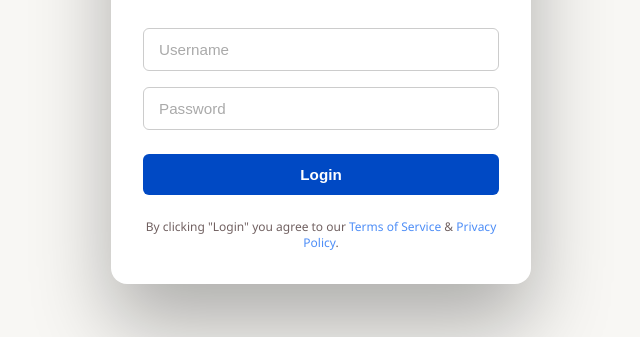
After one commit to mohitpandeycode/LeafyReads, a Django app: page /admin-dashboard/login/ in a window 1280 px wide. The commit adds this page. Shown: the part 463-800 px from the top of the page, without its empty margins (319-959 px from the left). Run offline with Django 5.2, Linux system fonts and the light colour scheme; some libraries are stand-ins or nearby versions.

Commit message:
user roles and response

```diff
--- a/LRAdmin/templates/basic.html
+++ b/LRAdmin/templates/basic.html
@@ -17,7 +17,6 @@
     <script src="https://unpkg.com/lucide@latest"></script>
     <link rel="stylesheet" href="{% static 'css/home.css' %}" />
     <link rel="stylesheet" href="{% static 'css/searchnav.css' %}" />
-    <link rel="stylesheet" href="{% static 'css/login.css' %}" />
     <style>
       .desktop-nav a.active {
         color: #60a5fa !important;
@@ -44,6 +43,7 @@
                 <a href="{% url 'viewBookAdmin' book.slug %}" target="_blank" class="">View Book</a>
             {% endif %}
             <a href="/" class="{% if request.path == '/' %}active{% endif %}">Visit Site</a>
+            <a href="/logout/" >Logout</a>
             <form id="navSearch" class="nav-search-wrapper" method="get">
                 <div id="navSearchBtn" class="nav-search-button" aria-label="Search"><i data-lucide="search"></i></div>
                 <input type="text" name="search" id="navSearchInput" class="nav-search-input" placeholder="Search for books, authors, or genres..." />
@@ -53,7 +53,7 @@
 
           <div class="header-actions">
             <button id="theme-toggle" class="theme-toggle-btn"><i data-lucide="sun"></i></button>
-            <div class="btn primary-btn">Welcome Mr. User</div>
+            <div class="btn primary-btn">Welcome {{user.username}} ✌️</div>
           </div>
         </div>
       </div>
--- /dev/null
+++ b/LRAdmin/templates/loginAdmin.html
@@ -0,0 +1,167 @@
+{% extends 'basic.html' %}
+{% load static %}
+
+{% block title %}
+LeafyReads - Login To Admin Account
+{% endblock %}
+
+{% block css %}
+<style>
+
+.loginpagesection {
+  display: flex;
+  align-items: center;
+  justify-content: center;
+
+}
+
+.leafy-auth-container {
+  background-color: #fff;
+  color: #0e0e1cfa;
+  font-family: 'Segoe UI', sans-serif;
+  width: 420px;
+  max-width: 90%;
+  padding: 2rem;
+  border-radius: 16px;
+  box-shadow: 0 40px 80px rgba(0, 0, 0, 0.3);
+  text-align: center;
+
+}
+
+
+ .leafy-auth-logo {
+   width: 100%;
+   max-width: 280px;
+   border-radius: 10px;
+   margin-bottom: 1.5rem;
+ }
+
+ .leafy-auth-container h1 {
+   font-size: 1.8rem;
+   margin-bottom: 0.5rem;
+ }
+
+ .leafy-sub-text {
+   margin-bottom: 1.5rem;
+   font-size: 0.75rem;
+ }
+
+
+ body.dark-mode .leafy-auth-container {
+   background-color: #00000070;
+   box-shadow:  2px 2px 7px rgb(34 34 34);
+   color: #ffffff;
+ }
+.login-form {
+    margin-top: 1.5rem;
+}
+
+.login-form input {
+    width: 100%;
+    padding: 12px 15px;
+    margin-bottom: 1rem;
+    border-radius: 6px;
+    border: 1px solid #ccc;
+    font-size: 0.95rem;
+    box-sizing: border-box;
+}
+
+.dark-mode .login-form input {
+    background-color: #2a2a2e;
+    color: #ffffff;
+    border: 1px solid #555;
+}
+
+.dark-mode .login-form input::placeholder {
+    color: #888;
+}
+
+
+.dark-mode .login-form input:focus {
+    border-color: #4e8ef7;
+    outline: none;
+}
+
+.login-button {
+    width: 100%;
+    padding: 12px;
+    margin-top: 0.5rem;
+    border: none;
+    border-radius: 6px;
+    background-color: #0049c4;
+    color: white;
+    font-weight: bold;
+    font-size: 0.95rem;
+    cursor: pointer;
+    transition: background-color 0.2s ease-in-out;
+}
+
+.login-button:hover {
+    background-color: #003da8;
+}
+
+ .leafy-terms {
+   font-size: 0.75rem;
+   color: #716161;
+   margin-top: 1.5rem;
+   line-height: 1.4;
+ }
+
+ .leafy-terms a {
+   color: #4e8ef7;
+   text-decoration: none;
+ }
+
+ .leafy-terms a:hover {
+   text-decoration: underline;
+ }
+ .errors{
+    font-size: 13px;
+    text-align: start;
+    margin-top:-10px;
+    color: red;
+ }
+</style>
+{% endblock %}
+
+{% block body %}
+
+<section style="padding: 3rem;" class="loginpagesection" id="loginSection">
+    <div class="leafy-auth-container" id="loginContainer">
+        <div
+            style="border-radius: 15px;background-color:white;align-items: center;justify-content: center;display: flex;">
+            <img style="width: 60px;border-radius: 15px;" src="{% static 'images/logo.png' %}" loading="lazy" alt="">
+            <img style="width: 140px;border-radius: 15px;" src="{% static 'images/leafyreads.png' %}" loading="lazy"
+                alt="">
+        </div>
+        <h3>Login To Your Account</h3>
+        <div class="leafy-sub-text">
+            Not an Admin? <a href="/" style="color:#4e8ef7;">Go Back</a>
+        </div>
+        <img style="width: 100%; height:25vh;" src="{% static 'images/login.gif' %}" loading="lazy"
+            alt="Funny loading GIF" />
+
+        <div>
+             <form class="login-form" method="POST">
+                {% csrf_token %}
+                <input type="text" name="username" placeholder="Username" required>
+                <input type="password" name="password" placeholder="Password" required>
+            {% if messages %}
+                {% for message in messages %}
+                <p class="{{ message.tags }}s">{{ message }}</p>
+                {% endfor %}
+            {% endif %}
+                <button type="submit" class="login-button">Login</button>
+            </form>
+        </div>
+
+        <div class="leafy-terms">
+            By clicking "Login" you agree to our <a href="{% url 'dashboard' %}">Terms of Service</a> & <a
+                href="#">Privacy Policy</a>.
+        </div>
+    </div>
+
+</section>
+
+
+{% endblock %}
--- a/LRAdmin/urls.py
+++ b/LRAdmin/urls.py
@@ -4,8 +4,9 @@ from LRAdmin import views
 
 urlpatterns = [
     path('', views.dashboard, name='dashboard'),
-    path('add-book', views.addBook, name='addBook'),
-    path('updated-book/<slug:slug>', views.updateBook, name='updateBook'),
-    path('viewBook-Admin/<slug:slug>', views.viewBookAdmin, name='viewBookAdmin'),
+    path('login/', views.loginAdmin, name='login_admin'),
+    path('add-book/', views.addBook, name='addBook'),
+    path('updated-book/<slug:slug>/', views.updateBook, name='updateBook'),
+    path('viewBook-Admin/<slug:slug>/', views.viewBookAdmin, name='viewBookAdmin'),
 
 ]
--- a/LRAdmin/views.py
+++ b/LRAdmin/views.py
@@ -1,9 +1,42 @@
 from django.shortcuts import render,get_object_or_404,redirect
 from books.models import *
+from django.contrib.auth import authenticate, login
+from django.contrib.auth.models import User
+from django.contrib import messages
 from .forms import BookContentForm
 from django.db.models import Q
+from django.contrib.auth.decorators import login_required
+
 # Create your views here.
 
+
+def loginAdmin(request):
+    if request.method == "POST":
+        username = request.POST.get('username')
+        password = request.POST.get('password')
+
+        try:
+            user = User.objects.get(username=username)
+        except User.DoesNotExist:
+            messages.error(request, f'An admin account with the username "{username}" was not found.')
+            return redirect('login_admin')
+
+        if not user.check_password(password):
+            messages.error(request, 'Incorrect password. Please try again.')
+            return redirect('login_admin')
+
+        if not user.is_staff:
+            messages.error(request, 'This account does not have admin privileges.')
+            return redirect('login_admin')
+
+        user.backend = 'django.contrib.auth.backends.ModelBackend'
+        login(request, user)
+        return redirect('dashboard')
+
+    return render(request, 'loginAdmin.html')
+
+
+@login_required(login_url="login_admin")
 def dashboard(request):
     books = Book.objects.all().order_by("-uploaded_at")
     if request.method == "POST":
@@ -31,7 +64,7 @@ def dashboard(request):
     context = {"books": books}
     return render(request, 'dashboard.html', context)
 
-
+@login_required(login_url="login_admin")
 def updateBook(request, slug):
     book = get_object_or_404(Book, slug=slug)
     bookcontent, created = BookContent.objects.get_or_create(book=book)
@@ -78,7 +111,7 @@ def updateBook(request, slug):
         {"book": book, "form": form, "genres": genres}
     )
 
-
+@login_required(login_url="login_admin")
 def addBook(request):
     genres = Genre.objects.all()
 
@@ -116,7 +149,7 @@ def addBook(request):
 
     return render(request, "addbook.html", {"form": form, "genres": genres})
 
-
+@login_required(login_url="login_admin")
 def viewBookAdmin(request, slug):
     book = get_object_or_404(Book.objects.select_related('genre'), slug=slug)
     bookcontent = get_object_or_404(BookContent.objects.only('content'), book=book)
--- a/LeafyReads/settings.py
+++ b/LeafyReads/settings.py
@@ -162,7 +162,7 @@ MEDIA_URL = '/media/'
 MEDIA_ROOT = BASE_DIR / 'media'
 
 CKEDITOR5_UPLOAD_PATH = "uploads/"
-CKEDITOR_5_FILE_UPLOAD_PERMISSION = None  # allow all users to upload temporarily
+CKEDITOR_5_FILE_UPLOAD_PERMISSION = lambda user: user.is_staff
 CKEDITOR_5_IMAGE_BACKEND = "pillow"
 
 if ENVIRONMENT != 'development':
--- a/books/views.py
+++ b/books/views.py
@@ -61,7 +61,7 @@ def categories(request, slug):
 
 
 # USER WISHLIST
-@login_required
+@login_required(login_url="/")
 def myBooks(request):
     books_list = ReadLater.objects.filter(user=request.user).select_related('book', 'book__genre').only(
         'id','book_id','book__title','book__genre_id','book__slug'
--- a/home/templates/home.html
+++ b/home/templates/home.html
@@ -14,7 +14,9 @@ LeafyReads - Your Digital Bookshelf
 {% block body %}
 
 <!-- loginpage-->
+{% if not user.is_authenticated %}
 {% include 'login.html' %}
+{% endif %}
 {% if messages %}
     <div class="error max-w-md w-full fixed top-5 right-5 bg-green-100 border border-green-400 text-green-700 px-4 py-3 rounded-lg shadow-lg flex items-start" role="alert">
         <div class="error__icon mr-3">
--- a/home/templates/login.html
+++ b/home/templates/login.html
@@ -4,7 +4,7 @@
 <section class="loginpagesection" id="loginSection">
   <div class="leafy-auth-container" id="loginContainer">
     <button class="close-btn" id="closelogin">&times;</button>
-    <div style="border-radius: 15px;background-color:white;align-items: center;justify-content: center;display: flex;"" >
+    <div style="border-radius: 15px;background-color:white;align-items: center;justify-content: center;display: flex;" >
       <img style="width: 60px;border-radius: 15px;" src="{% static 'images/logo.png' %}" loading="lazy" alt="">
       <img style="width: 140px;border-radius: 15px;" src="{% static 'images/leafyreads.png' %}" loading="lazy" alt="">
     </div>
@@ -12,7 +12,7 @@
     <div class="leafy-sub-text">
       Already have an account? <a href="/" style="color:#4e8ef7;">Sign in</a>
     </div>
-    <img style="width: 100%; height:25vh;" src="{% static 'images/log.gif' %}" loading="lazy" alt="Funny loading GIF" />
+    <img style="width: 100%; height:25vh;" src="{% static 'images/login.gif' %}" loading="lazy" alt="Funny loading GIF" />
 
     <a href="{% provider_login_url 'google' %}?next={{request.path}}" class="leafy-auth-button google">
       <img src="https://cdn-icons-png.flaticon.com/512/281/281764.png" loading="lazy" alt="Google icon" />
--- a/static/css/addBook.css
+++ b/static/css/addBook.css
@@ -177,8 +177,9 @@ body.dark-mode h1 {
 
 body.dark-mode input,
 body.dark-mode select {
-  color: #e2e8f0;
-  background-color: #2d3748;
+   background-color: #232a35;
+    color: #ffffff;
+    border: 1px solid #555;
 }
 
 body.dark-mode .ck.ck-content.ck-editor__editable {
--- a/static/css/home.css
+++ b/static/css/home.css
@@ -103,6 +103,95 @@ body {
         opacity: 0;
         transform: translateY(-20px);
     }
+}
+:root {
+    --bg-color: rgba(243, 243, 243, 0.8);
+    --bg-hover-color: #e9e9e9;
+    --text-color: #202020;
+    --border-color: #e1e1e1;
+    --shadow-color: rgba(0, 0, 0, 0.1);
+    --separator-color: #dcdcdc;
+    --shortcut-color: #6a6a6a;
+}
+
+body.dark-mode {
+    --bg-color: rgba(40, 40, 40, 0.75);
+    --bg-hover-color: rgba(255, 255, 255, 0.1);
+    --text-color: #e0e0e0;
+    --border-color: rgba(255, 255, 255, 0.15);
+    --shadow-color: rgba(0, 0, 0, 0.4);
+    --separator-color: rgba(255, 255, 255, 0.15);
+    --shortcut-color: #a0a0a0;
+}
+
+/* --- DROPDOWN CONTAINER --- */
+.dropdown {
+    position: relative;
+    display: inline-block;
+}
+
+.btn {
+    padding: 10px 18px;
+    border-radius: 6px;
+    background-color: #0078d4;
+    color: white;
+    border: none;
+    cursor: pointer;
+    font-size: 16px;
+}
+
+/* --- DROPDOWN MENU STYLES --- */
+.dropdown-menu {
+    list-style: none;
+    padding: 6px;
+    margin: 0;
+    position: absolute;
+    top: 110%;
+    left: -25px;
+    min-width: 240px;
+    z-index: 1000;
+    background-color: var(--bg-color);
+    border: 1px solid var(--border-color);
+    border-radius: 10px;
+    box-shadow: 0 8px 20px var(--shadow-color);
+    -webkit-backdrop-filter: blur(20px);
+    backdrop-filter: blur(20px);
+    opacity: 0;
+    transform: translateY(-10px);
+    visibility: hidden;
+    transition: opacity 0.2s ease, transform 0.2s ease, visibility 0.2s;
+}
+
+.dropdown-menu:not(.hidden) {
+    opacity: 1;
+    transform: translateY(0);
+    visibility: visible;
+}
+
+.dropdown-item {
+    display: flex;
+    align-items: center;
+    gap: 12px;
+    padding: 8px 12px;
+    font-size: 14px;
+    color: var(--text-color);
+    border-radius: 6px;
+    cursor: pointer;
+    transition: background-color 0.2s ease;
+}
+
+.dropdown-item:hover {
+    background-color: var(--bg-hover-color);
+}
+
+.dropdown-item i {
+    font-size: 18px;
+}
+
+.separator {
+    height: 1px;
+    background-color: var(--separator-color);
+    margin: 6px 0;
 }
 
 a {
```
Also changed, not shown: books/templates/book.html (+15 -9 lines), home/templates/base.html (+72 -6 lines), db.sqlite3, media/books/anuv-jain-playlist/Anuv_Jain_Art.jpeg (deleted).
